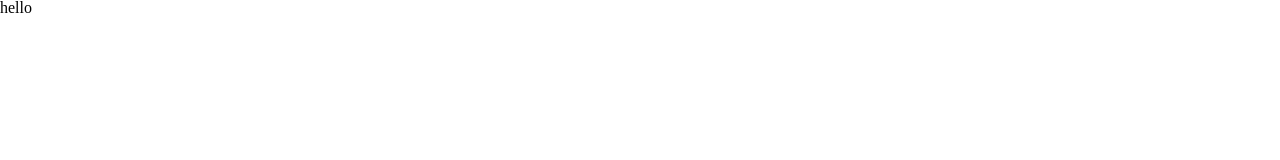
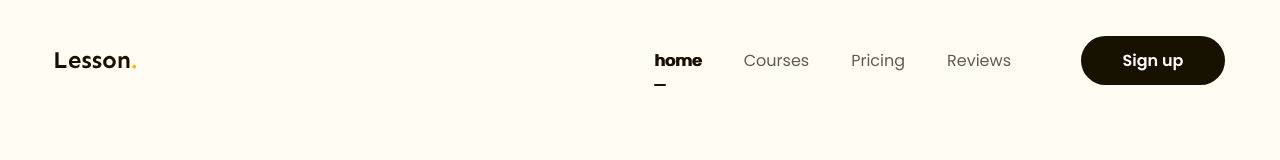
Before and after one commit to dak-1306/myweb, a plain HTML site: page index.html in a window 1280 px wide. Shown: the top 160 px of the page. Drawn offline with Linux system fonts and the light colour scheme.

Commit message:
p3.header

```diff
--- a/assets/css/style.css
+++ b/assets/css/style.css
@@ -6,4 +6,79 @@ html {
 }
 body {
   font-size: 1.6rem;
+  font-family: "Poppins", sans-serif;
 }
+/* common */
+a {
+  text-decoration: none;
+}
+.main-content {
+  width: 1170px;
+  height: 900px;
+  max-width: calc(100% - 48px);
+  margin-left: auto;
+  margin-right: auto;
+}
+.btn {
+  display: inline-block;
+  color: #fff;
+  text-align: center;
+  font-size: 1.6rem;
+  font-weight: 600;
+  border-radius: 24.5px;
+  background: #171100;
+  border-radius: 24.5px;
+  padding: 0px 16px;
+  min-width: 118px;
+  line-height: 49px;
+}
+/* header */
+.header {
+  background: #fffcf4;
+}
+.header.fixed {
+  position: sticky;
+  top: -28px;
+}
+.header .body {
+  display: flex;
+  align-items: center;
+  padding: 36px 0 8px;
+}
+.nav ul {
+  display: flex;
+}
+
+.nav {
+  margin-left: auto;
+}
+
+.nav a {
+  position: relative;
+  color: #5f5b53;
+  font-size: 1.6rem;
+  padding: 8px 21px;
+}
+.nav li.active a,
+.nav a:hover {
+  color: #171100;
+  font-weight: 600;
+  text-shadow: 1px 0px 0px currentColor;
+}
+.nav li.active a::after {
+  position: absolute;
+  display: block;
+  content: "";
+  width: 12px;
+  height: 2px;
+  border-radius: 1px;
+  background: #171100;
+  bottom: -6px;
+  left: 21px;
+}
+.btn-sign-up {
+  min-width: 144px;
+}
+.header .action {
+  margin-left: 49px;
+}
--- a/index.html
+++ b/index.html
@@ -4,10 +4,37 @@
     <meta charset="UTF-8" />
     <meta name="viewport" content="width=device-width, initial-scale=1.0" />
     <link rel="stylesheet" href="./assets/css/reset.css" />
+    <link rel="preconnect" href="https://fonts.googleapis.com" />
+    <link rel="preconnect" href="https://fonts.gstatic.com" crossorigin />
+    <link
+      href="https://fonts.googleapis.com/css2?family=Poppins:ital,wght@0,100;0,200;0,300;0,400;0,500;0,600;0,700;0,800;0,900;1,100;1,200;1,300;1,400;1,500;1,600;1,700;1,800;1,900&display=swap"
+      rel="stylesheet"
+    />
     <link rel="stylesheet" href="./assets/css/style.css" />
     <title>index</title>
   </head>
-  <body>
-    <p>hello</p>
+  <body style="height: 10000px">
+    <!-- Header -->
+    <header class="header fixed">
+      <div class="main-content">
+        <div class="body">
+          <!-- Logo -->
+          <img src="./assets/img/Lesson..svg" alt="lesson" class="lesson" />
+          <!-- nav -->
+          <div class="nav">
+            <ul>
+              <li class="active"><a href="#!">home</a></li>
+              <li><a href="#!">Courses</a></li>
+              <li><a href="#!">Pricing</a></li>
+              <li><a href="#!">Reviews</a></li>
+            </ul>
+          </div>
+          <!-- bth-active -->
+          <div class="action">
+            <a class="btn btn-sign-up" href="#!">Sign up</a>
+          </div>
+        </div>
+      </div>
+    </header>
   </body>
 </html>
```
Also changed, not shown: assets/img/Lesson..svg (added).
